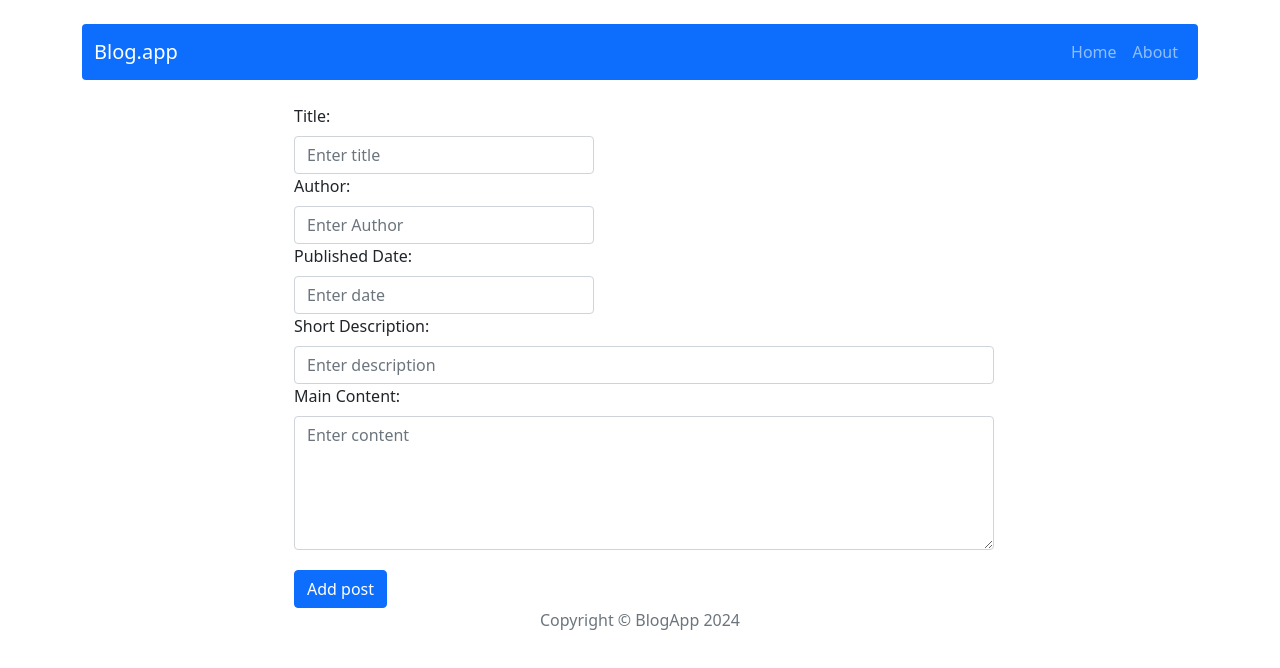
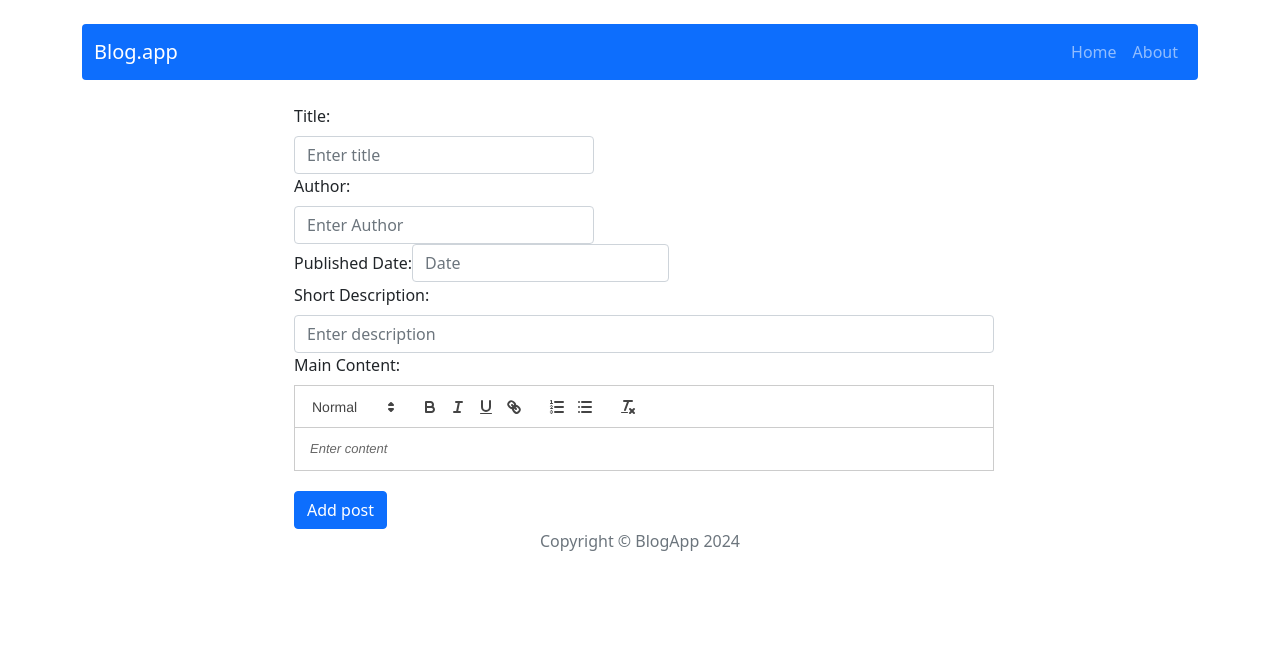
Before and after one commit to mikolajchm/react-module15, a React (Create React App) app: page /post/add in a window 1280 px wide. Shown: the top 668 px of the page. Built offline with nearby package versions, Linux system fonts and the light colour scheme.

Commit message:
Task datePicker

```diff
--- a/package.json
+++ b/package.json
@@ -11,7 +11,9 @@
     "node-sass": "^7.0.3",
     "react": "^18.2.0",
     "react-bootstrap": "2.8.0",
+    "react-datepicker": "^6.4.0",
     "react-dom": "^18.2.0",
+    "react-quill": "^2.0.0",
     "react-redux": "8.1.2",
     "react-router-dom": "^6.22.3",
     "react-scripts": "5.0.1",
--- a/src/components/features/PostForm/PostForm.js
+++ b/src/components/features/PostForm/PostForm.js
@@ -1,6 +1,11 @@
 import React, { useState } from 'react';
 import PropTypes from 'prop-types';
 import { Container, Form, Button } from 'react-bootstrap';
+import ReactQuill from 'react-quill';
+import 'react-quill/dist/quill.snow.css';
+import ReactDatePicker from "react-datepicker";
+import 'react-datepicker/dist/react-datepicker.module.css';
+
 
 const PostForm = ({ action, actionText, ...props }) => {
     const [title, setTitle] = useState(props.title || '');
@@ -8,6 +13,7 @@ const PostForm = ({ action, actionText, ...props }) => {
     const [content, setContent] = useState(props.content || '');
     const [publishedDate, setPublishedDate] = useState(props.publishedDate || '');
     const [author, setAuthor] = useState(props.author || '');
+
 
     const handleSubmit = e => {
         e.preventDefault();
@@ -39,12 +45,14 @@ const PostForm = ({ action, actionText, ...props }) => {
             </Form.Group>
             <Form.Group controlId="publishedDate">
                 <Form.Label>Published Date:</Form.Label>
-                <Form.Control
-                    style={{ width: '300px' }}
-                    placeholder="Enter date"
-                    value={publishedDate}
-                    onChange={e => setPublishedDate(e.target.value)}>
-                </Form.Control>
+                    <ReactDatePicker
+                     selected={publishedDate}
+                     value={publishedDate}
+                     onChange={(date) => setPublishedDate(date)}
+                     className="form-control"
+                     placeholderText="Date"
+                     dateFormat='dd/mm/yyyy'
+                    />
             </Form.Group>
             <Form.Group controlId="shortDescription">
                 <Form.Label>Short Description:</Form.Label>
@@ -59,14 +67,10 @@ const PostForm = ({ action, actionText, ...props }) => {
             </Form.Group>
             <Form.Group controlId="content">
                 <Form.Label>Main Content:</Form.Label>
-                <Form.Control
-                    style={{ width: '700px' }}
+                <ReactQuill theme="snow" style={{ width: '700px' }}
                     placeholder="Enter content"
                     as="textarea"
-                    rows={5}
-                    value={content}
-                    onChange={e => setContent(e.target.value)}>
-                </Form.Control>
+                    rows={5}  value={content} onChange={setContent} />
             </Form.Group>
             <div style={{ marginTop: '20px' }}></div>
             <Button variant="primary" type="submit">{actionText}</Button>
--- a/src/components/pages/Editpost/Editpost.js
+++ b/src/components/pages/Editpost/Editpost.js
@@ -1,5 +1,5 @@
 import EditPostForm from '../../features/EditPostForm/EditPostForm'
-//12
+
 const Editpost = () => {
     return (
         <div>
--- a/src/components/pages/Post/Post.js
+++ b/src/components/pages/Post/Post.js
@@ -9,6 +9,7 @@ import styles from './Post.module.scss';
 import { useDispatch } from 'react-redux';
 import { removePost, getPostById } from '../../../redux/postsRedux';
 import { useSelector } from 'react-redux';
+import { dateToStr } from '../../../utils/dateToStr.js';
 
 const Post = () =>  {
     const dispatch = useDispatch();
@@ -34,7 +35,7 @@ const Post = () =>  {
                 <Col md={{ span: 4, offset: 1 }}>
                     <h1>{post.title}</h1>
                     <p>Author: {post.author}</p>
-                    <p>Published Date: {post.publishedDate}</p>
+                    <p>Published Date:{dateToStr(post.publishedDate)}</p>
                     <p>{post.content}</p>
                 </Col>
                 <Col md={{ span: 4, offset: 3 }}>
--- a/src/redux/initialState.js
+++ b/src/redux/initialState.js
@@ -5,7 +5,7 @@ const initialState = {
         title: 'Article title 1',
         shortDescription: 'Short description of the article 1...',
         content: 'Main content of the article 1',
-        publishedDate: '02-02-2022',
+        publishedDate: new Date('02-02-2022'),
         author: 'John Doe'
       },
       {
@@ -13,7 +13,7 @@ const initialState = {
         title: 'Article title 2',
         shortDescription: 'Short description of the article 2...',
         content: 'Main content of the article 2',
-        publishedDate: '03-03-2022',
+        publishedDate: new Date('02-02-2022'),
         author: 'Jane Smith'
       },
       {
@@ -21,7 +21,7 @@ const initialState = {
         title: 'Article title 3',
         shortDescription: 'Short description of the article 3...',
         content: 'Main content of the article 3',
-        publishedDate: '04-04-2022',
+        publishedDate: new Date('02-02-2022'),
         author: 'Alice Johnson'
       },
     ]
--- /dev/null
+++ b/src/utils/dateToStr.js
@@ -0,0 +1,6 @@
+export const dateToStr = date => {
+    const dd = date.getDate().toString().padStart(2, '0');
+    const mm = (1 + date.getMonth()).toString().padStart(2, '0');
+    const yyyy = date.getFullYear();
+    return dd + '/' + mm + '/' + yyyy;
+};
```
Also changed, not shown: 2 other files (tests, documents, lock files or other folders).
